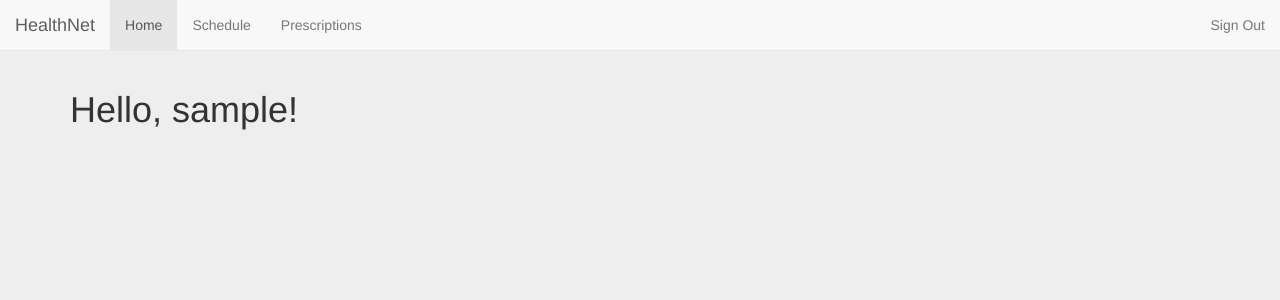
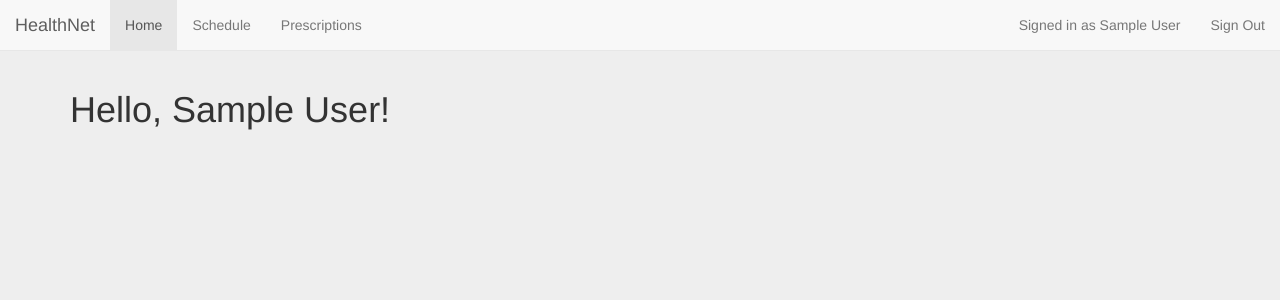
Before and after one commit to harlanhaskins/HealthNet, a Django app: page /health/ in a window 1280 px wide. Shown: the top 300 px of the page. Run offline with Django 3.2, Linux system fonts and the light colour scheme; the visitor is signed in with stand-in values (Sample User, id 1); some libraries are stand-ins or nearby versions.

Commit message:
Cleaned up css, added full name to navbar, added insurance.

```diff
--- a/HealthNet/health/models.py
+++ b/HealthNet/health/models.py
@@ -34,6 +34,7 @@ class User(AbstractUser):
 class Insurance(models.Model):
     policy_number = models.CharField(max_length=200)
     company = models.CharField(max_length=200)
+    patient = models.ForeignKey(User)
 
 
 class Appointment(models.Model):
--- a/HealthNet/health/static/main.css
+++ b/HealthNet/health/static/main.css
@@ -15,6 +15,12 @@ legend {
     margin-bottom: 80px;
 }
 
+.form {
+    background-color: #fff;
+    border: 1px solid rgba(0, 0, 0, 0.1);
+    padding: 20px;
+}
+
 .heading {
     text-align: center;
 }
--- a/HealthNet/health/templates/base.html
+++ b/HealthNet/health/templates/base.html
@@ -6,6 +6,8 @@
     <meta name="viewport" content="width=device-width, initial-scale=1">
     <link rel="stylesheet" href="https://maxcdn.bootstrapcdn.com/bootstrap/3.3.2/css/bootstrap.min.css">
     <link rel="stylesheet" href="{% static 'main.css' %}"
+    <script src="http://code.jquery.com/jquery-1.9.1.js"></script>
+    <script src="http://ajax.googleapis.com/ajax/libs/jquery/1.10.2/jquery.min.js"></script>
     <script src="https://maxcdn.bootstrapcdn.com/bootstrap/3.3.2/js/bootstrap.min.js"></script>
     <title>{% block title %}HealthNet{% endblock %}</title>
     {% block extra %}
--- a/HealthNet/health/templates/index.html
+++ b/HealthNet/health/templates/index.html
@@ -1,4 +1,4 @@
 {% extends 'base.html' %}
 {% block content %}
-<h1>Hello, {{ user }}!</h1>
+<h1>Hello, {{ user.get_full_name }}!</h1>
 {% endblock %}
--- a/HealthNet/health/templates/navbar.html
+++ b/HealthNet/health/templates/navbar.html
@@ -17,6 +17,7 @@
             </ul>
         {% if user.is_authenticated %}
             <ul class="nav navbar-nav navbar-right">
+                <li><p class="navbar-text">Signed in as {{ user.get_full_name }}</p></li>
                 <li><a href="{% url 'health:logout' %}">Sign Out</a></li>
             </ul>
         {% endif %}
--- a/HealthNet/health/templates/signup.html
+++ b/HealthNet/health/templates/signup.html
@@ -8,7 +8,7 @@
 {% endblock %}
 
 {% block content %}
-    <div class="container">
+    <div class="form-wrap">
         <div class="row">
             <div class="col-md-6 col-md-offset-3">
                 <form action="" method="post" accept-charset="utf-8" class="form" role="form">
@@ -67,5 +67,4 @@
             </div>
         </div>
     </div>
-    </div>
 {% endblock %}
--- a/HealthNet/health/views.py
+++ b/HealthNet/health/views.py
@@ -50,17 +50,21 @@ def signup(request):
         lastname = request.POST.get("lastname", None)
 
         email = request.POST.get("email", None)
-        # insurance_policy = request.POST.get("policy", None)
-        # insurance_company = request.POST.get("company", None)
         phone = sanitizer.sanitize_phone(request.POST.get("phone", None))
         month = int(request.POST.get("month", None))
         day = int(request.POST.get("day", None))
         year = int(request.POST.get("year", None))
         date = datetime.date(month=month, day=day, year=year)
-        if User.objects.create_user(email, email=email, password=password,
+        user = User.objects.create_user(email, email=email, password=password,
             date_of_birth=date, phone_number=phone, first_name=firstname,
-                last_name=lastname):
-            return redirect('health:index')
+                last_name=lastname)
+        if user is not None:
+            policy = request.POST.get("policy", None)
+            company = request.POST.get("company", None)
+            insurance = Insurance.objects.create(policy_number=policy,
+                company=company, patient=user)
+            if insurance is not None:
+                return redirect('health:index')
 
     return render(request, 'signup.html', signup_context)
 
```
Also changed, not shown: HealthNet/health/static/signup.css (+0 -8 lines).
